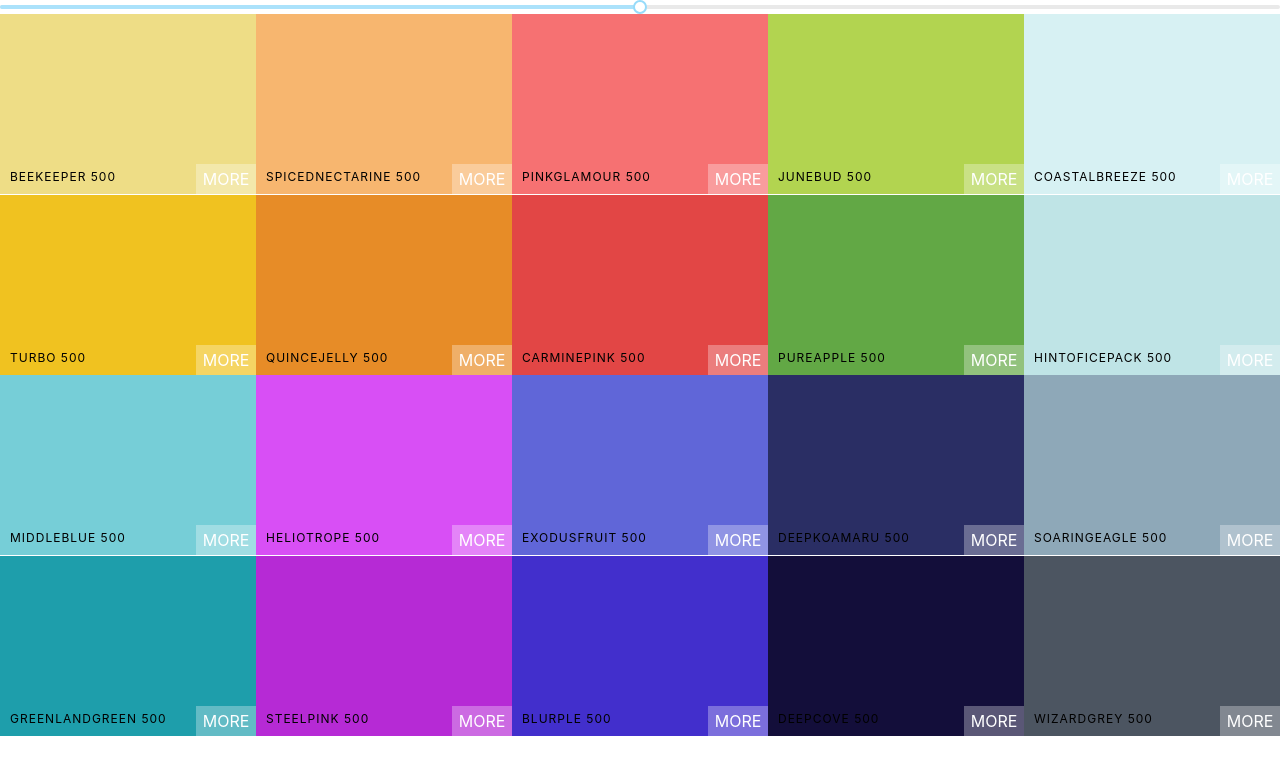
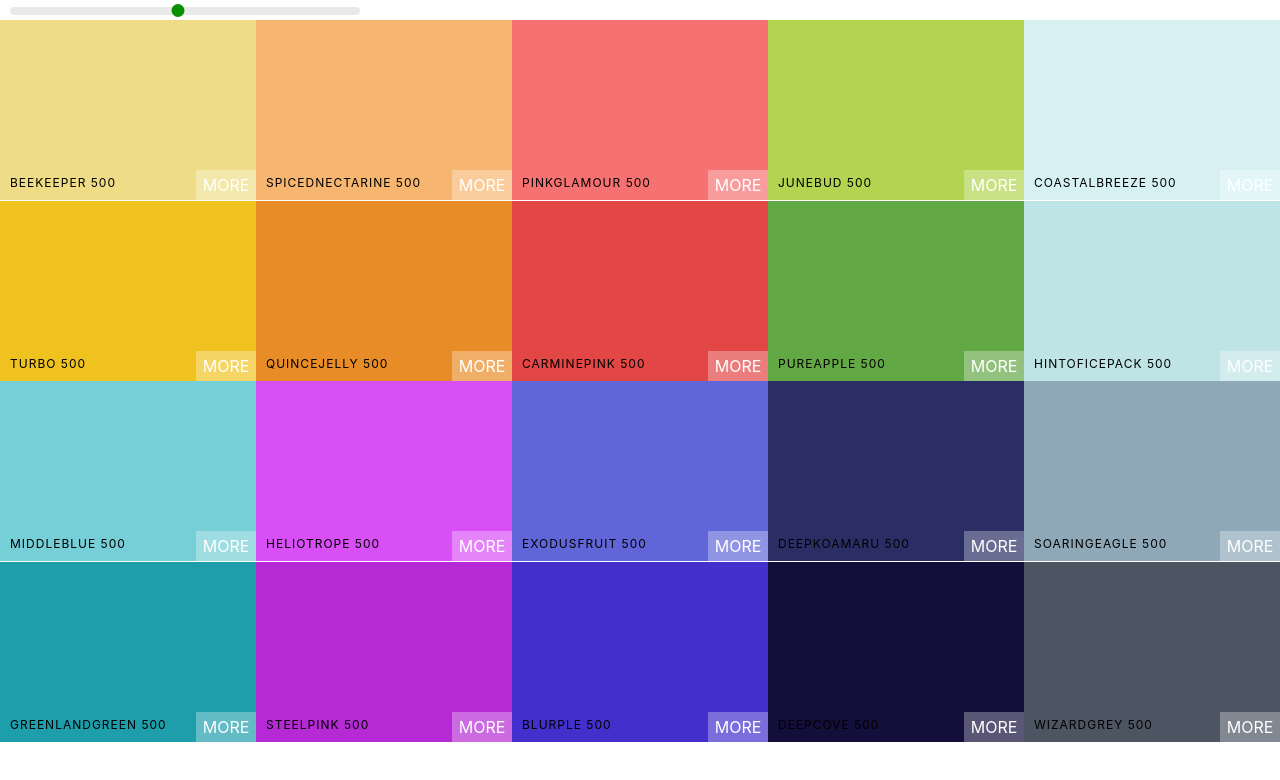
Before and after one commit to aprilaquino/colorpalette, a React (Create React App) app: page / in a window 1280 px wide. Shown: the top 780 px of the page. Built offline with nearby package versions, Linux system fonts and the light colour scheme.

Commit message:
style color Slider

```diff
--- a/src/Palette.css
+++ b/src/Palette.css
@@ -5,3 +5,31 @@
 .Palette-colors{
 	height: 90%;
 }
+
+.slider{
+	width: 350px;
+	margin: 0 10px;
+	display: inline-block;
+}
+
+.rc-slider-track{
+	background-color: transparent !important;
+}
+
+.rc-slider-handle,
+.rc-sider-handle:active,
+.rc-sider-handle:focus,
+.rc-slider-handke:hover{
+	background-color: #089000 !important;
+	outline: none;
+	border: 2px solid #089000 !important;
+	box-shadow: none;
+	width: 13px;
+	height: 13px;
+	margin-left: -7px;
+	margin-top: -3px;
+}
+
+.rc-slider-rail{
+	height: 8px;
+}
--- a/src/Palette.js
+++ b/src/Palette.js
@@ -1,8 +1,9 @@
 import React, {Component} from 'react';
 import ColorBox from './ColorBox';
+import 'rc-slider/assets/index.css'
 import "./Palette.css";
 import Slider from 'rc-slider';
-import 'rc-slider/assets/index.css'
+
 
 
 export default class Palette extends Component{
@@ -23,6 +24,7 @@
 		));
 		return(
 			<div className="Palette">
+				<div className="slider">
 					<Slider
 						defaultValue={level}
 						min={100}
@@ -30,6 +32,7 @@
 						step={100}
 						onAfterChange={this.changeLevel}
 						/>
+				</div>
 				<div className="Palette-colors">
 					{colorBoxes}
 				</div>
```
Lines whose indentation alone changed are shown as unchanged.
